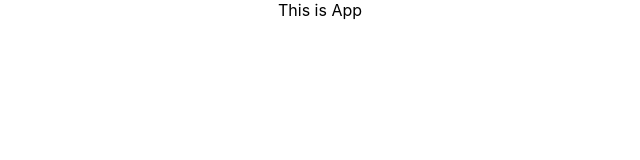
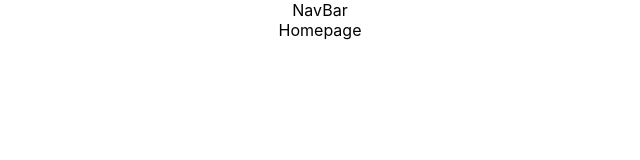
Before and after one commit to MattyMcHatty/co2become_one, a React (Create React App) app in the folder client/: page / in a window 1280 px wide. Shown: the top 160 px of the page, without its empty margins (320-960 px from the left). Built offline with nearby package versions, Linux system fonts and the light colour scheme.

Commit message:
Created Route links

```diff
--- a/client/src/App.js
+++ b/client/src/App.js
@@ -1,9 +1,10 @@
 import './App.css';
+import MainContainer from './containers/MainContainer';
 
 function App() {
   return (
     <div className="App">
-        This is App
+        <MainContainer />
     </div>
   );
 }
--- /dev/null
+++ b/client/src/components/HomePage.js
@@ -0,0 +1,9 @@
+import React from 'react'
+
+const HomePage = () => {
+    return (
+        <div>Homepage</div>
+    )
+}
+
+export default HomePage
--- a/client/src/containers/MainContainer.js
+++ b/client/src/containers/MainContainer.js
@@ -1,8 +1,32 @@
 import React from 'react'
+import { BrowserRouter as Router, Routes, Route } from "react-router-dom";
+import NavBar from '../components/NavBar'
+import HomePage from '../components/HomePage';
+import Impact from '../components/Impact';
+import UserComparisons from '../components/UserComparisons';
+import HintsPage from '../components/HintsPage';
+
 
 const MainContainer = () => {
+
+
+
     return (
-        <div>MainContainer</div>
+
+        <main>
+            <Router>
+                <NavBar />
+                    <Routes>
+                        <Route exact path="/" element={<HomePage />} />
+                        <Route exact path="/impact" element={<Impact />} />
+                        <Route exact path="/usercomparisons" element={<UserComparisons />} />
+                        <Route exact path="/hints" element={<HintsPage />} />
+                    </Routes>
+
+
+
+            </Router>
+        </main>
     )
 }
 
```
